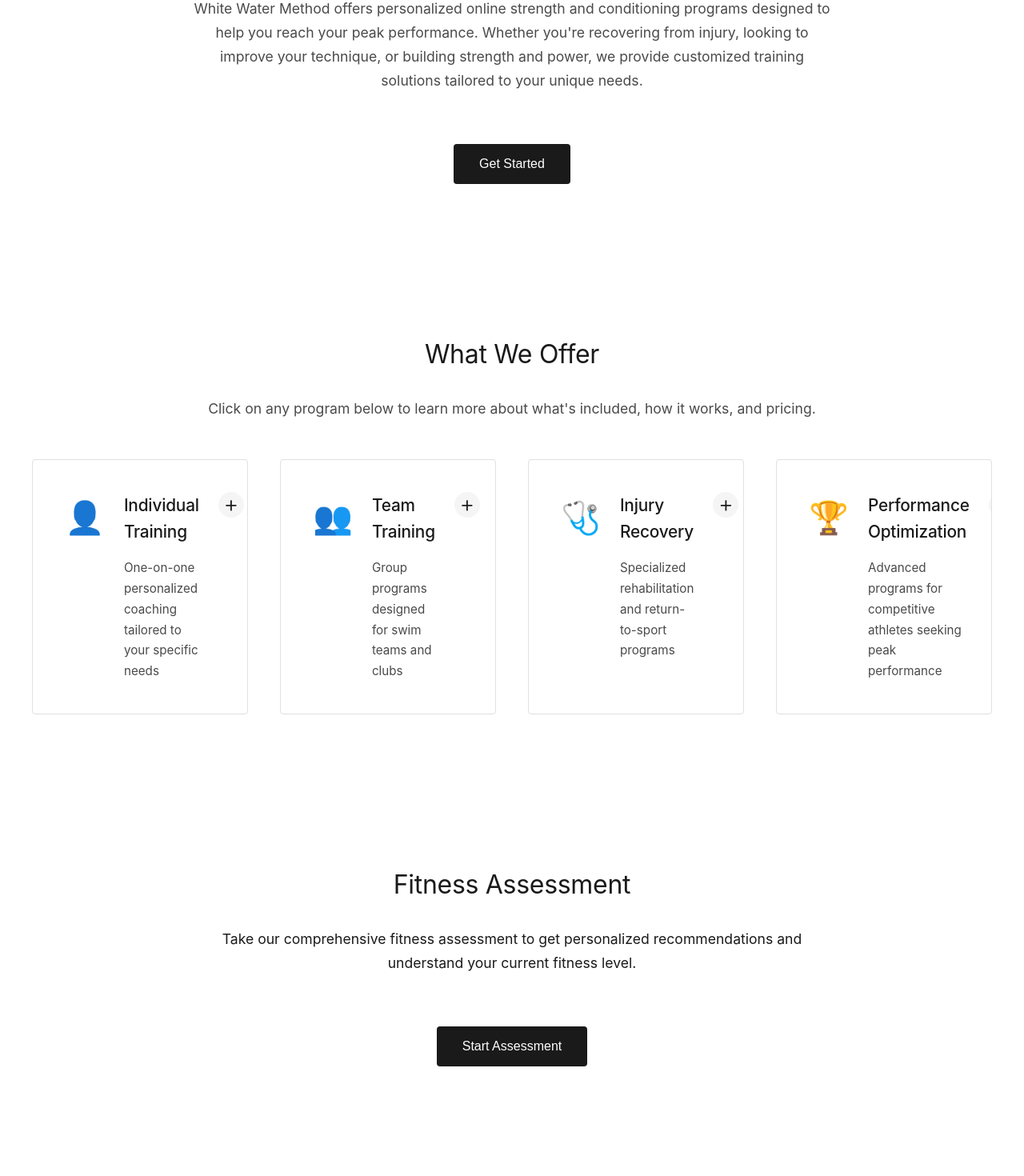
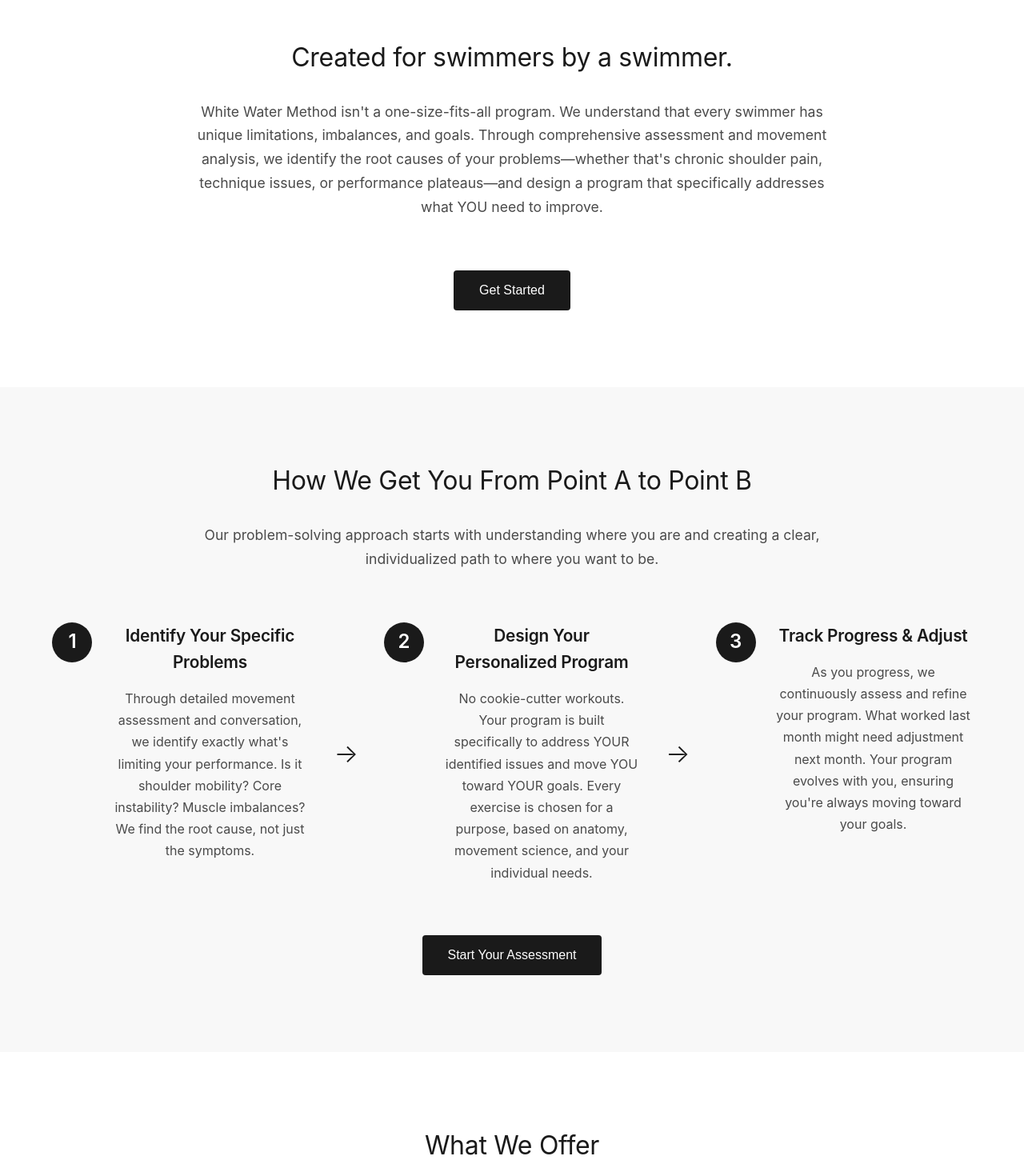
Before and after one commit to willcode07/white-water-method, a React (Create React App) app: page / in a window 1280 px wide. Shown: the part 1060-2530 px from the top of the page at 80% size. Built offline with nearby package versions, Linux system fonts and the light colour scheme.

Commit message:
Update messaging to emphasize problem-solving approach and personalized solutions

```diff
--- a/src/components/FitnessWebsite.css
+++ b/src/components/FitnessWebsite.css
@@ -233,6 +233,87 @@
 .about-section {
   background: #ffffff;
   padding: 6rem 2rem;
+}
+
+/* How We Help Section */
+.how-we-help-section {
+  background: #f8f8f8;
+  padding: 6rem 2rem;
+}
+
+.process-steps {
+  display: flex;
+  align-items: flex-start;
+  justify-content: center;
+  gap: 2rem;
+  margin-top: 4rem;
+  flex-wrap: wrap;
+}
+
+.process-step {
+  flex: 1;
+  min-width: 280px;
+  max-width: 320px;
+  display: flex;
+  gap: 1.5rem;
+  align-items: flex-start;
+}
+
+.process-number {
+  width: 50px;
+  height: 50px;
+  background: #1a1a1a;
+  color: white;
+  border-radius: 50%;
+  display: flex;
+  align-items: center;
+  justify-content: center;
+  font-size: 1.5rem;
+  font-weight: 600;
+  flex-shrink: 0;
+}
+
+.process-content {
+  flex: 1;
+}
+
+.process-content h3 {
+  font-size: 1.3rem;
+  font-weight: 600;
+  color: #1a1a1a;
+  margin-bottom: 1rem;
+  letter-spacing: -0.2px;
+}
+
+.process-content p {
+  color: #4a4a4a;
+  line-height: 1.7;
+  font-size: 1rem;
+}
+
+.process-arrow {
+  font-size: 2rem;
+  color: #1a1a1a;
+  align-self: center;
+  font-weight: 300;
+  flex-shrink: 0;
+}
+
+@media (max-width: 768px) {
+  .process-steps {
+    flex-direction: column;
+    align-items: stretch;
+  }
+
+  .process-step {
+    max-width: 100%;
+  }
+
+  .process-arrow {
+    transform: rotate(90deg);
+    align-self: center;
+    margin: 1rem 0;
+  }
 }
 
 /* Offer Section */
--- a/src/components/FitnessWebsite.js
+++ b/src/components/FitnessWebsite.js
@@ -29,6 +29,7 @@
           <ul className="nav-menu">
             <li><a href="#home" onClick={() => scrollToSection('home')} className={activeSection === 'home' ? 'active' : ''}>Home</a></li>
             <li><a href="#about" onClick={() => scrollToSection('about')} className={activeSection === 'about' ? 'active' : ''}>About</a></li>
+            <li><a href="#how-we-help" onClick={() => scrollToSection('how-we-help')} className={activeSection === 'how-we-help' ? 'active' : ''}>How We Help</a></li>
             <li><a href="#offer" onClick={() => scrollToSection('offer')} className={activeSection === 'offer' ? 'active' : ''}>What We Offer</a></li>
             <li><a href="#assessment" onClick={() => { setShowAssessment(true); scrollToSection('assessment'); }} className={activeSection === 'assessment' ? 'active' : ''}>Assessment</a></li>
             <li><a href="#testimonials" onClick={() => scrollToSection('testimonials')} className={activeSection === 'testimonials' ? 'active' : ''}>Testimonials</a></li>
@@ -42,12 +43,14 @@
       {/* Hero Section */}
       <section id="home" className="hero-section">
         <div className="hero-content">
-          <h1 className="hero-title">UNLEASH YOUR POTENTIAL</h1>
+          <h1 className="hero-title">NOT ANOTHER GENERIC STRENGTH PROGRAM</h1>
           <p className="hero-subtitle">
-            Painful joints? Want to improve technique? Need more strength and power?
+            We solve your specific swimming problems. From painful shoulders to technique breakdowns,
+            we identify what's holding you back and create a personalized program to get you from where
+            you are to where you need to be.
           </p>
           <button className="hero-cta" onClick={() => setShowCalendly(true)}>
-            Book Consultation
+            Get Your Personalized Solution
           </button>
         </div>
         <div className="hero-images">
@@ -74,14 +77,68 @@
         <div className="section-container">
           <h2 className="section-title">Created for swimmers by a swimmer.</h2>
           <p className="section-description">
-            White Water Method offers personalized online strength and conditioning programs
-            designed to help you reach your peak performance. Whether you're recovering from
-            injury, looking to improve your technique, or building strength and power,
-            we provide customized training solutions tailored to your unique needs.
+            White Water Method isn't a one-size-fits-all program. We understand that every swimmer
+            has unique limitations, imbalances, and goals. Through comprehensive assessment and
+            movement analysis, we identify the root causes of your problems—whether that's chronic
+            shoulder pain, technique issues, or performance plateaus—and design a program that
+            specifically addresses what YOU need to improve.
           </p>
           <div style={{ textAlign: 'center', marginTop: '2rem' }}>
             <button className="assessment-button" onClick={() => setShowCalendly(true)}>
               Get Started
+            </button>
+          </div>
+        </div>
+      </section>
+
+      {/* How We Help Section - Point A to Point B */}
+      <section id="how-we-help" className="how-we-help-section">
+        <div className="section-container">
+          <h2 className="section-title">How We Get You From Point A to Point B</h2>
+          <p className="section-description">
+            Our problem-solving approach starts with understanding where you are and creating a clear,
+            individualized path to where you want to be.
+          </p>
+          <div className="process-steps">
+            <div className="process-step">
+              <div className="process-number">1</div>
+              <div className="process-content">
+                <h3>Identify Your Specific Problems</h3>
+                <p>
+                  Through detailed movement assessment and conversation, we identify exactly what's
+                  limiting your performance. Is it shoulder mobility? Core instability? Muscle imbalances?
+                  We find the root cause, not just the symptoms.
+                </p>
+              </div>
+            </div>
+            <div className="process-arrow">→</div>
+            <div className="process-step">
+              <div className="process-number">2</div>
+              <div className="process-content">
+                <h3>Design Your Personalized Program</h3>
+                <p>
+                  No cookie-cutter workouts. Your program is built specifically to address YOUR
+                  identified issues and move YOU toward YOUR goals. Every exercise is chosen for
+                  a purpose, based on anatomy, movement science, and your individual needs.
+                </p>
+              </div>
+            </div>
+            <div className="process-arrow">→</div>
+            <div className="process-step">
+              <div className="process-number">3</div>
+              <div className="process-content">
+                <h3>Track Progress & Adjust</h3>
+                <p>
+                  As you progress, we continuously assess and refine your program. What worked
+                  last month might need adjustment next month. Your program evolves with you,
+                  ensuring you're always moving toward your goals.
+                </p>
+              </div>
+            </div>
+          </div>
+          <div style={{ textAlign: 'center', marginTop: '3rem' }}>
+            <button className="assessment-button" onClick={() => setShowAssessment(true)}>
+              Start Your Assessment
             </button>
           </div>
         </div>
@@ -92,7 +149,8 @@
         <div className="section-container">
           <h2 className="section-title">What We Offer</h2>
           <p className="section-description">
-            Click on any program below to learn more about what's included, how it works, and pricing.
+            Every program is customized to solve your specific problems. Click on any option below
+            to learn more about how we'll address your unique needs.
           </p>
           <div className="offer-grid">
             <div
@@ -103,7 +161,7 @@
                 <div className="offer-icon">👤</div>
                 <div className="offer-header-content">
                   <h3>Individual Training</h3>
-                  <p>One-on-one personalized coaching tailored to your specific needs</p>
+                  <p>Personalized problem-solving program designed specifically for what you need to improve</p>
                 </div>
                 <div className="expand-icon">{expandedOffer === 'individual' ? '−' : '+'}</div>
               </div>
@@ -112,22 +170,22 @@
                   <div className="offer-detail-section">
                     <h4>What's Included:</h4>
                     <ul>
-                      <li>Customized training program designed specifically for you</li>
-                      <li>Weekly program updates based on your progress</li>
-                      <li>Video form analysis and technique feedback</li>
-                      <li>Direct messaging support for questions</li>
-                      <li>Monthly progress assessments and goal setting</li>
-                      <li>Nutrition guidance and recovery protocols</li>
+                      <li>Personalized program that addresses your specific limitations and goals</li>
+                      <li>Weekly program updates based on your progress and evolving needs</li>
+                      <li>Movement and technique analysis to identify root causes</li>
+                      <li>Direct messaging support for questions and program modifications</li>
+                      <li>Regular assessments to track improvements and adjust approach</li>
+                      <li>Recovery and injury prevention strategies tailored to your body</li>
                     </ul>
                   </div>
                   <div className="offer-detail-section">
                     <h4>How It Works:</h4>
                     <ol>
-                      <li>Schedule a consultation call to discuss your goals and current situation</li>
-                      <li>Complete a comprehensive fitness assessment</li>
-                      <li>Receive your personalized program within 48 hours</li>
-                      <li>Follow your program with ongoing support and adjustments</li>
-                      <li>Track progress through regular check-ins and assessments</li>
+                      <li>Schedule a consultation to identify your specific problems and goals</li>
+                      <li>Complete a comprehensive movement and fitness assessment</li>
+                      <li>Receive your personalized program designed to address YOUR identified issues</li>
+                      <li>Follow your program with ongoing support and program adjustments</li>
+                      <li>Track progress through regular check-ins and continuous assessment</li>
                     </ol>
                   </div>
                   <div className="offer-detail-section">
@@ -167,7 +225,7 @@
                 <div className="offer-icon">👥</div>
                 <div className="offer-header-content">
                   <h3>Team Training</h3>
-                  <p>Group programs designed for swim teams and clubs</p>
+                  <p>Customized team programs that address your team's specific needs and common issues</p>
                 </div>
                 <div className="expand-icon">{expandedOffer === 'team' ? '−' : '+'}</div>
               </div>
@@ -176,22 +234,22 @@
                   <div className="offer-detail-section">
                     <h4>What's Included:</h4>
                     <ul>
-                      <li>Team-wide strength and conditioning program</li>
-                      <li>Age and skill-appropriate program variations</li>
-                      <li>Coach education and support materials</li>
-                      <li>Team performance tracking and analytics</li>
-                      <li>Regular program updates throughout the season</li>
-                      <li>Injury prevention protocols for the team</li>
+                      <li>Customized team program that addresses your team's specific issues</li>
+                      <li>Individualized variations for different needs, ages, and skill levels</li>
+                      <li>Coach education to help understand the anatomy and science behind the program</li>
+                      <li>Performance tracking to identify what's working and what needs adjustment</li>
+                      <li>Regular program updates based on team progress and changing needs</li>
+                      <li>Injury prevention protocols tailored to common swimming problems</li>
                     </ul>
                   </div>
                   <div className="offer-detail-section">
                     <h4>How It Works:</h4>
                     <ol>
-                      <li>Initial consultation with coaching staff to understand team needs</li>
-                      <li>Assessment of team's current fitness levels and goals</li>
-                      <li>Custom program design aligned with training schedule</li>
-                      <li>Program delivery and coach training session</li>
-                      <li>Ongoing support and program adjustments as needed</li>
+                      <li>Consultation to identify your team's specific issues and common problems</li>
+                      <li>Assessment of team members to understand individual and collective needs</li>
+                      <li>Custom program design that addresses identified issues and aligns with your schedule</li>
+                      <li>Coach education to help your staff understand the "why" behind the program</li>
+                      <li>Ongoing support with program adjustments based on team progress and needs</li>
                     </ol>
                   </div>
                   <div className="offer-detail-section">
@@ -357,13 +415,14 @@
       {/* Fitness Assessment Section */}
       <section id="assessment" className="assessment-section">
         <div className="section-container">
-          <h2 className="section-title">Fitness Assessment</h2>
+          <h2 className="section-title">Identify Your Starting Point</h2>
           <p className="section-description">
-            Take our comprehensive fitness assessment to get personalized recommendations
-            and understand your current fitness level.
+            Our assessment helps us understand exactly where you are right now—your strengths,
+            limitations, and specific areas that need attention. This is the first step in creating
+            your personalized solution.
           </p>
           <button className="assessment-button" onClick={() => setShowAssessment(true)}>
-            Start Assessment
+            Start Your Assessment
           </button>
         </div>
       </section>
```
